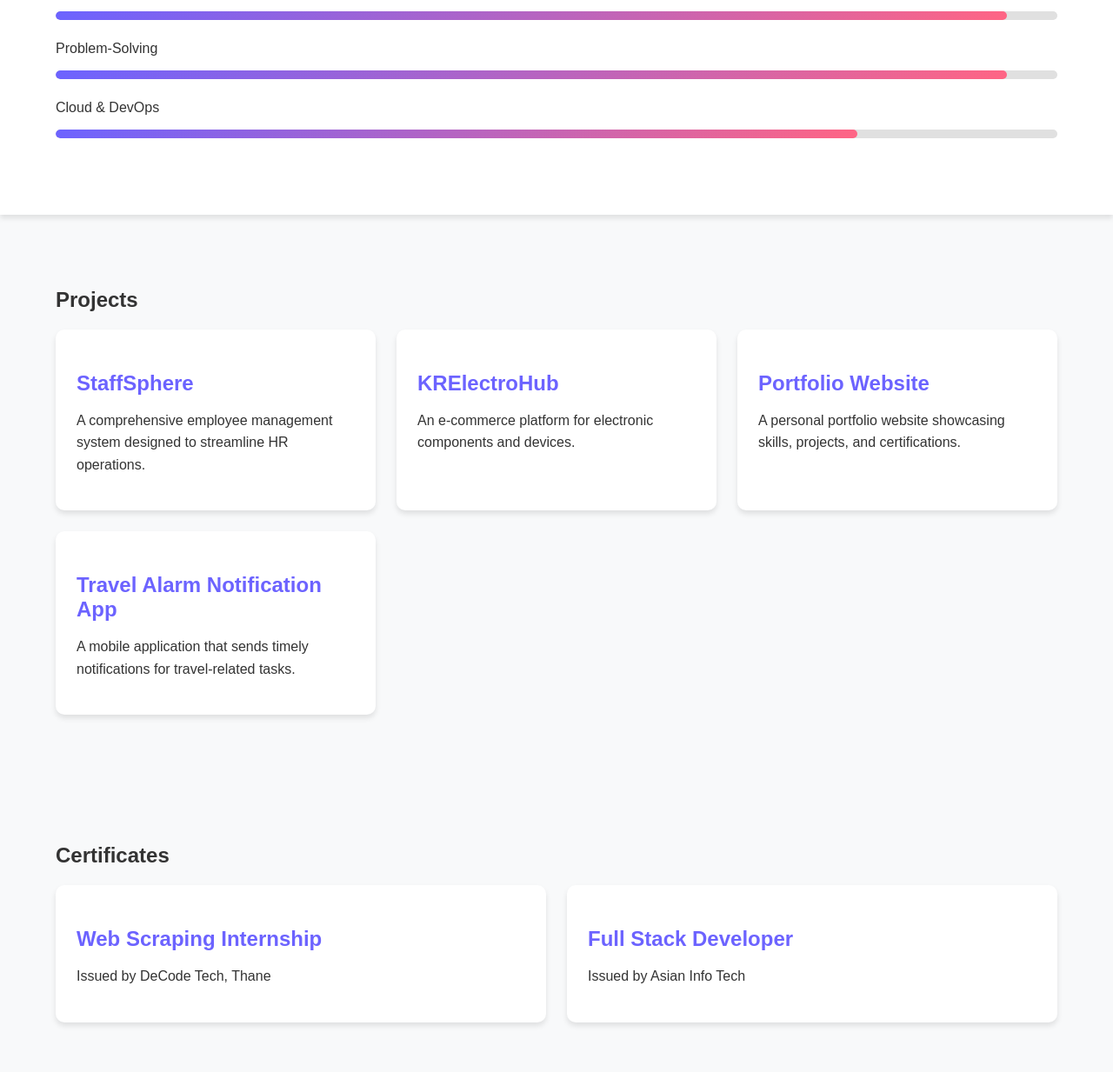
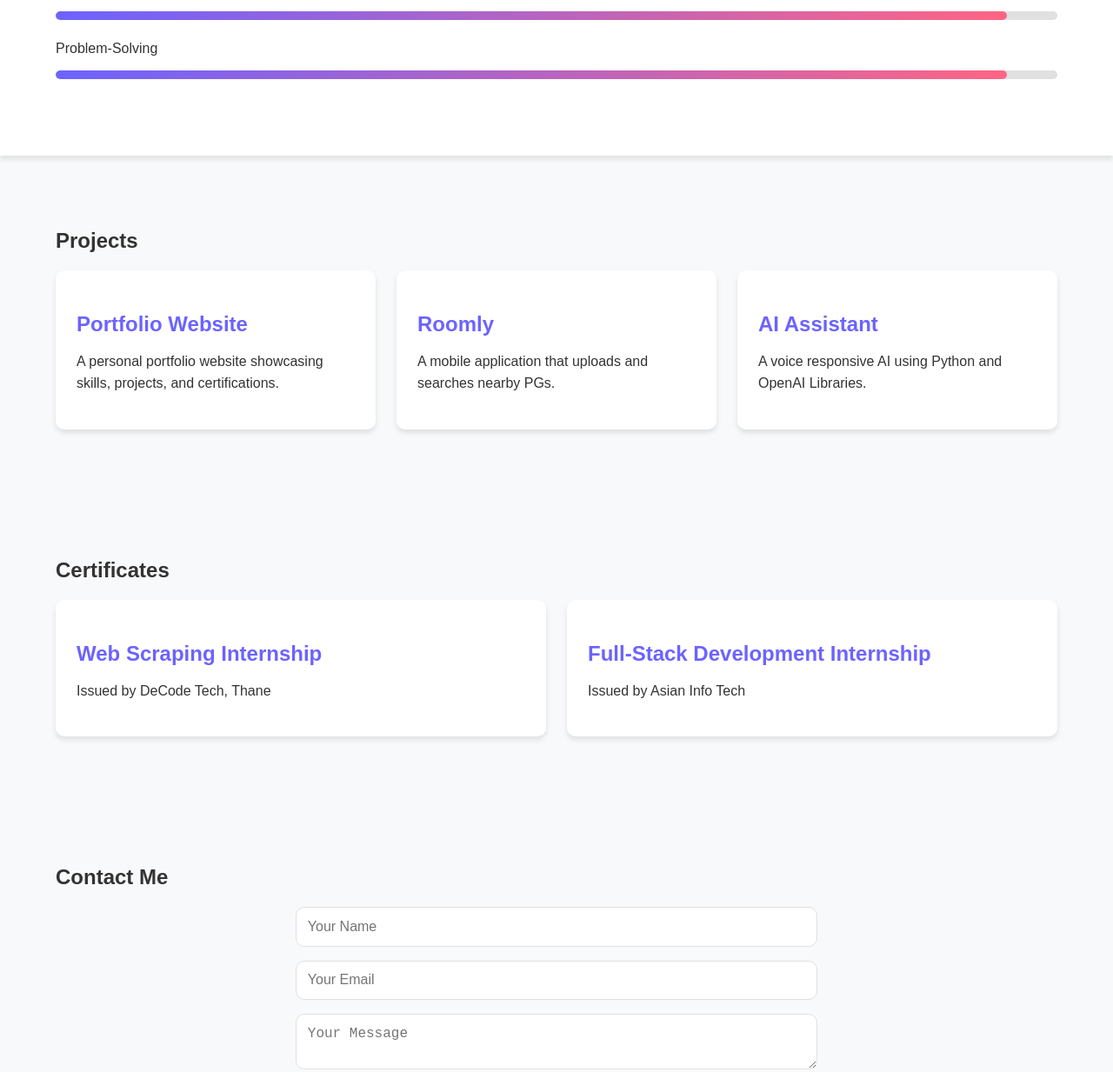
Before and after one commit to dangeaditya/Portfolio, a plain HTML site: page index.html in a window 1280 px wide. Shown: the part 1305-2538 px from the top of the page at 87% size. Drawn offline with Linux system fonts and the light colour scheme.

Commit message:
Update index.html

```diff
--- a/index.html
+++ b/index.html
@@ -86,7 +86,7 @@
       </div>
     </div>
     <!-- Download Resume Button -->
-    <a href="https://drive.google.com/file/d/1g-rTHyam-8z9MN2FBSbHmWAdNWXgffi1/view?usp=sharing" download class="btn download-btn">
+    <a href="https://drive.google.com/file/d/1t-6gKBM5E88UUeOqIV17f6q0_E78MBn2/view?usp=sharing" download class="btn download-btn">
       <i class="fas fa-download"></i> Download Resume
     </a>
   </div>
@@ -106,7 +106,7 @@
       </div>
       <div class="skill">
         <p>Database Management</p>
-        <div class="progress-bar"><div class="progress" style="width: 90%;"></div></div>
+        <div class="progress-bar"><div class="progress" style="width: 65%;"></div></div>
       </div>
       <div class="skill">
         <p>API Development & Integration</p>
@@ -120,10 +120,6 @@
         <p>Problem-Solving</p>
         <div class="progress-bar"><div class="progress" style="width: 95%;"></div></div>
       </div>
-      <div class="skill">
-        <p>Cloud & DevOps</p>
-        <div class="progress-bar"><div class="progress" style="width: 80%;"></div></div>
-      </div>
     </div>
   </section>
 
@@ -132,42 +128,61 @@
   <div class="container">
     <h2>Projects</h2>
     <div class="project-grid">
-        <div class="project-card">
-          <h3>StaffSphere</h3>
-          <p>A comprehensive employee management system designed to streamline HR operations.</p>
-        </div>
-        <div class="project-card">
-          <h3>KRElectroHub</h3>
-          <p>An e-commerce platform for electronic components and devices.</p>
-        </div>
-        <div class="project-card">
+
+      <!-- Project 1: Portfolio Website -->
+      <a href="https://dangeaditya.github.io/Portfolio/" target="_blank" style="text-decoration: none; color: inherit;">
+        <div class="project-card" style="cursor: pointer;">
           <h3>Portfolio Website</h3>
           <p>A personal portfolio website showcasing skills, projects, and certifications.</p>
         </div>
-        <div class="project-card">
-          <h3>Travel Alarm Notification App</h3>
-          <p>A mobile application that sends timely notifications for travel-related tasks.</p>
+      </a>
+
+      <!-- Project 2: Roomly -->
+      <a href="https://github.com/dangeaditya/Roomly" target="_blank" style="text-decoration: none; color: inherit;">
+        <div class="project-card" style="cursor: pointer;">
+          <h3>Roomly</h3>
+          <p>A mobile application that uploads and searches nearby PGs.</p>
         </div>
+      </a>
+
+      <!-- Project 3: AI Assistant -->
+      <a href="https://github.com/dangeaditya/AI_Assistant" target="_blank" style="text-decoration: none; color: inherit;">
+        <div class="project-card" style="cursor: pointer;">
+          <h3>AI Assistant</h3>
+          <p>A voice responsive AI using Python and OpenAI Libraries.</p>
+        </div>
+      </a>
     </div>
   </div>
 </section>
+
 
 <!-- Certificates Section -->
 <section id="certificates" class="certificates">
   <div class="container">
     <h2>Certificates</h2>
     <div class="certificate-grid">
-        <div class="certificate-card">
+
+      <!-- Card 1 - Web Scraping Internship -->
+      <a href="https://drive.google.com/file/d/132VinCr0gbVsNSLcWA3MbqyMw3OgRSHq/view?usp=sharing" target="_blank" style="text-decoration: none; color: inherit;">
+        <div class="certificate-card" style="cursor: pointer;">
           <h3>Web Scraping Internship</h3>
           <p>Issued by DeCode Tech, Thane</p>
         </div>
-        <div class="certificate-card">
-          <h3>Full Stack Developer</h3>
+      </a>
+
+      <!-- Card 2 - Full Stack Developer -->
+      <a href="https://drive.google.com/file/d/1xLwu7K-JsBwIkdGh-FkV50kPRKXZ_IaN/view?usp=sharing" target="_blank" style="text-decoration: none; color: inherit;">
+        <div class="certificate-card" style="cursor: pointer;">
+          <h3>Full-Stack Development Internship</h3>
           <p>Issued by Asian Info Tech</p>
         </div>
+      </a>
+
     </div>
   </div>
 </section>
+
 
   <!-- Contact Section -->
     <section id="contact" class="contact">
```
Lines whose indentation alone changed are shown as unchanged.
